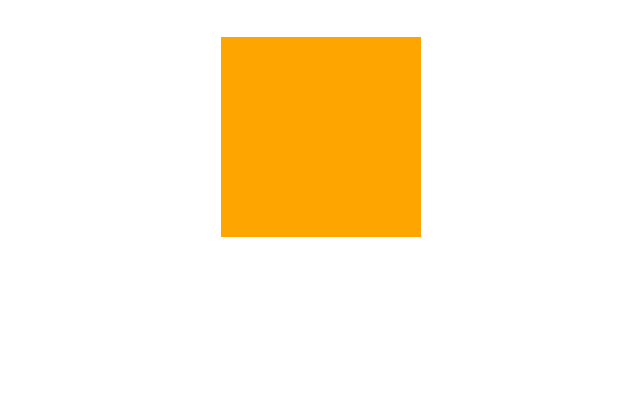
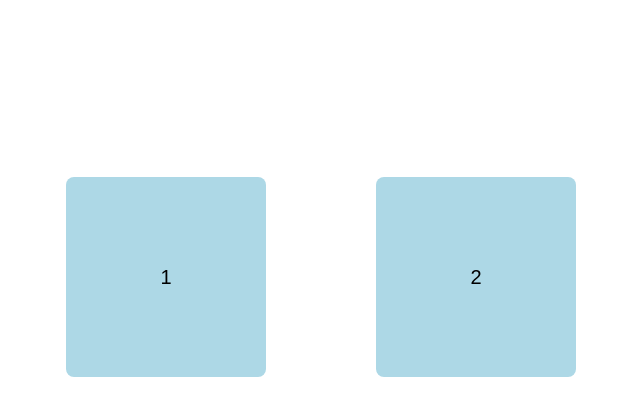
Before and after one commit to FadikarSurangan/HTML-CSS-training-, a plain HTML site: page HTML-CSS/28.html in a window 1280 px wide. Shown: the part 61-476 px from the top of the page, without its empty margins (319-959 px from the left). Drawn offline with Linux system fonts and the light colour scheme.

Commit message:
feat: updated of 28th

```diff
--- a/HTML-CSS/28.css
+++ b/HTML-CSS/28.css
@@ -4,23 +4,58 @@ body {
 }
 
 .container {
-  height: 200px;
-  width: 200px;
-  background: green;
+  min-height: 60vh;
+  max-width: 600px;
+  margin: 40px auto;
+
   display: grid;
-  grid-template-columns: 1fr 1fr;
-  /* column-gap: 20px;      */
-  justify-content: center;
+  grid-template-columns: 1fr;
+  gap: 20px;
+
+  justify-items: center;
   align-items: center;
-  margin: 40px auto;
 }
 
 .box {
-    background: orange;
   width: 200px;
   height: 200px;
+  background-color: lightgray;
+  display: flex;
+  align-items: center;
+  justify-content: center;
+  font-size: 20px;
+  border-radius: 8px;
 }
-@media (max-width: 768px) {
+
+@media (orientation: landscape) {
+  .container {
+    grid-template-columns: 1fr 1fr;
+  }
+
+  .box {
+    background-color: lightblue;
+
+  }
+}
+
+@media (orientation: portrait) {
+  .container {
+    grid-template-columns: 1fr;
+  }
+
+  .box {
+    background-color: #22c55e;
+    color: #022c22;
+  }
+}
+
+
+
+
+
+
+
+/* @media (max-width: 768px) {
   .box {
     background: red;
     width: 150px;
@@ -33,12 +68,7 @@ body {
     width: 120px;
     height: 120px;
   }
-}
-
-
-
-
-
+} */
 
 /* @media (min-width: 480px) {
   .box {
--- a/HTML-CSS/28.html
+++ b/HTML-CSS/28.html
@@ -11,8 +11,8 @@
 
     <div class="container">
 
-        <!-- <div class="box">You</div> -->
-        <div class="box"></div>
+        <div class="box">1</div>
+        <div class="box">2</div>
 
 
     </div>
```
